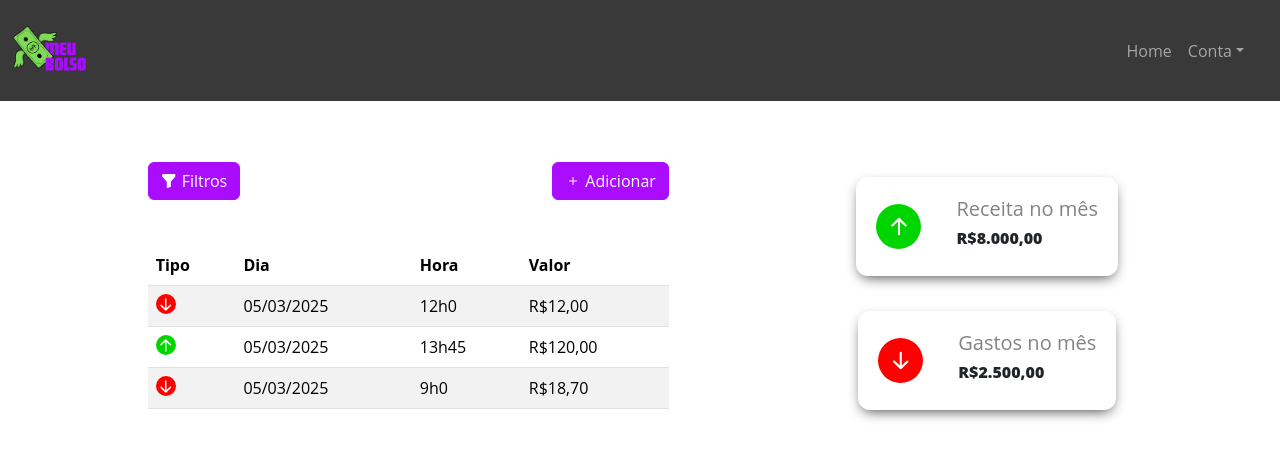
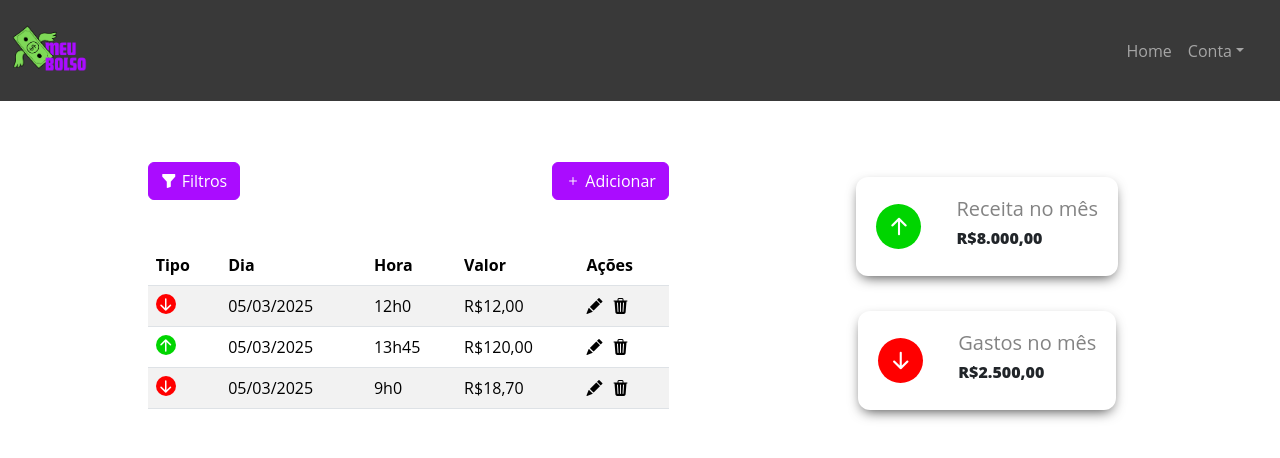
Before and after one commit to YagoFogaca/meu-bolso-front-end, a React (Vite) app: page / in a window 1280 px wide. Shown: the top 458 px of the page. Built offline with nearby package versions, Linux system fonts and the light colour scheme.

Commit message:
feat: implementação do botões de ações de movimentações

```diff
--- a/src/components/table-movements/index.table-movements.jsx
+++ b/src/components/table-movements/index.table-movements.jsx
@@ -1,4 +1,5 @@
 import { Table } from "react-bootstrap";
+import * as C from "./index.table-movements.styled.js";
 
 import {
   IconMovimentRevenueVariant,
@@ -8,46 +9,58 @@ import {
 export const TableMovements = () => {
   return (
     <>
-      <Table striped>
+      <Table striped responsive>
         <thead>
           <tr>
-            <th>Tipo</th>
-            <th>Dia</th>
-            <th>Hora</th>
-            <th>Valor</th>
+            <C.ThStyled>Tipo</C.ThStyled>
+            <C.ThStyled>Dia</C.ThStyled>
+            <C.ThStyled>Hora</C.ThStyled>
+            <C.ThStyled>Valor</C.ThStyled>
+            <C.ThStyled>Ações</C.ThStyled>
           </tr>
         </thead>
         <tbody>
           <tr>
-            <td>
+            <C.TdStyled>
               <IconMovimentExpensesVariant>
                 <i class="bi bi-arrow-down-short"></i>
               </IconMovimentExpensesVariant>
-            </td>
-            <td>05/03/2025</td>
-            <td>12h0</td>
-            <td>R$12,00</td>
+            </C.TdStyled>
+            <C.TdStyled>05/03/2025</C.TdStyled>
+            <C.TdStyled>12h0</C.TdStyled>
+            <C.TdStyled>R$12,00</C.TdStyled>
+            <C.TdStyled>
+              <i class="bi bi-pencil-fill"></i>
+              <i class="bi bi-trash3-fill"></i>
+            </C.TdStyled>
           </tr>
           <tr>
-            <td>
-              {" "}
+            <C.TdStyled>
               <IconMovimentRevenueVariant>
                 <i class="bi bi-arrow-up-short"></i>
               </IconMovimentRevenueVariant>
-            </td>
-            <td>05/03/2025</td>
-            <td>13h45</td>
-            <td>R$120,00</td>
+            </C.TdStyled>
+            <C.TdStyled>05/03/2025</C.TdStyled>
+            <C.TdStyled>13h45</C.TdStyled>
+            <C.TdStyled>R$120,00</C.TdStyled>
+            <C.TdStyled>
+              <i class="bi bi-pencil-fill"></i>
+              <i class="bi bi-trash3-fill"></i>
+            </C.TdStyled>
           </tr>
           <tr>
-            <td>
+            <C.TdStyled>
               <IconMovimentExpensesVariant>
                 <i class="bi bi-arrow-down-short"></i>
               </IconMovimentExpensesVariant>
-            </td>
-            <td>05/03/2025</td>
-            <td>9h0</td>
-            <td>R$18,70</td>
+            </C.TdStyled>
+            <C.TdStyled>05/03/2025</C.TdStyled>
+            <C.TdStyled>9h0</C.TdStyled>
+            <C.TdStyled>R$18,70</C.TdStyled>
+            <C.TdStyled>
+              <i class="bi bi-pencil-fill"></i>
+              <i class="bi bi-trash3-fill"></i>
+            </C.TdStyled>
           </tr>
         </tbody>
       </Table>
--- a/src/components/table-movements/index.table-movements.styled.js
+++ b/src/components/table-movements/index.table-movements.styled.js
@@ -0,0 +1,20 @@
+import styled from "styled-components";
+
+export const ThStyled = styled.th`
+  @media (max-width: 768px) {
+    font-size: 15px;
+  }
+`;
+
+export const TdStyled = styled.td`
+  @media (max-width: 768px) {
+    font-size: 14px;
+  }
+
+  .bi-pencil-fill {
+    margin-right: 5px;
+  }
+  .bi-trash3-fill {
+    margin-left: 5px;
+  }
+`;
```
